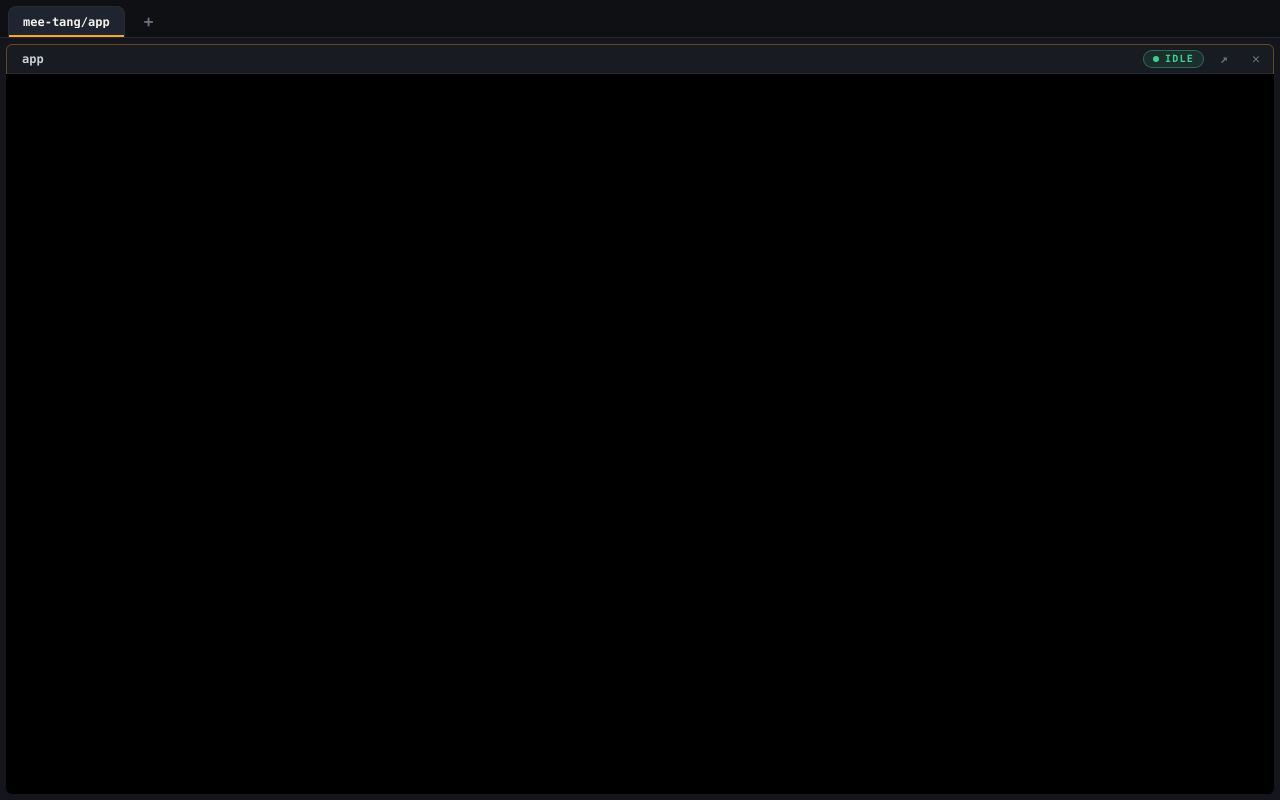
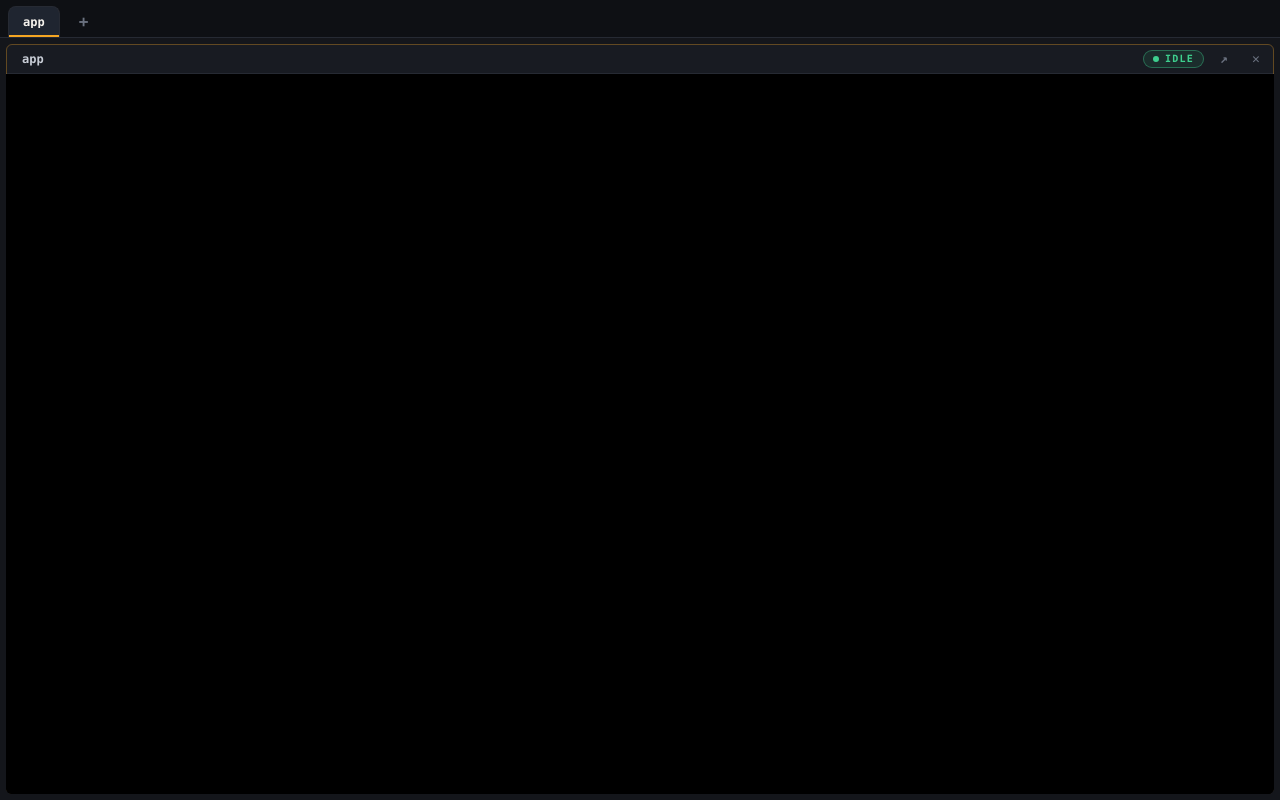
Before and after one commit to mamat1123/Cockpit, a React (Vite) app: page / in a window 1280 px wide. Built offline with nearby package versions, Linux system fonts and the light colour scheme.

Commit message:
feat(ui): tab + pane name follow the AI topic from the session log

```diff
--- a/src/components/TabBar.tsx
+++ b/src/components/TabBar.tsx
@@ -2,10 +2,10 @@ import type { Layout, Tab } from "../layout/paneLayout";
 import "./TabBar.css";
 
 function tabTitle(t: Tab): string {
-  const cwd = t.rows[0]?.panes[0]?.cwd ?? "";
-  const name = cwd.split("/").filter(Boolean).slice(-2).join("/") || "shell";
-  const count = t.rows.reduce((n, r) => n + r.panes.length, 0);
-  return count > 1 ? `${name} · ${count}` : name;
+  const panes = t.rows.flatMap((r) => r.panes);
+  const base = panes[0]?.title || "shell";
+  const name = base.length > 28 ? base.slice(0, 28) + "…" : base;
+  return panes.length > 1 ? `${name} · ${panes.length}` : name;
 }
 
 export function TabBar({ layout, onSelect, onNewTab, onReorder }: {
--- a/src/components/TabPanes.tsx
+++ b/src/components/TabPanes.tsx
@@ -19,6 +19,7 @@ function RowPanes({ row, focusedPaneId, dispatch }: {
               focused={p.id === focusedPaneId}
               onFocus={() => dispatch({ type: "focusPane", paneId: p.id })}
               onRename={(t) => dispatch({ type: "renamePane", paneId: p.id, title: t })}
+              onAutoTitle={(t) => dispatch({ type: "autoTitlePane", paneId: p.id, title: t })}
               onPopOut={() => dispatch({ type: "popOut", paneId: p.id })}
               onClose={() => { dispatch({ type: "focusPane", paneId: p.id }); dispatch({ type: "close" }); }}
               dragProps={{
--- a/src/components/TerminalPane.tsx
+++ b/src/components/TerminalPane.tsx
@@ -3,17 +3,19 @@ import { Terminal } from "@xterm/xterm";
 import { FitAddon } from "@xterm/addon-fit";
 import "@xterm/xterm/css/xterm.css";
 import { spawnPty, writePty, resizePty, onPtyOutput, onPtyExit } from "../lib/ptyClient";
+import { paneTopic } from "../lib/logClient";
 import { deriveState, type PaneState } from "../lib/paneState";
 import { PaneHeader } from "./PaneHeader";
 import "./TerminalPane.css";
 
-export function TerminalPane({ paneId, cwd, title, focused, onFocus, onRename, onPopOut, onClose, dragProps }: {
+export function TerminalPane({ paneId, cwd, title, focused, onFocus, onRename, onAutoTitle, onPopOut, onClose, dragProps }: {
   paneId: string;
   cwd: string;
   title: string;
   focused: boolean;
   onFocus: () => void;
   onRename: (title: string) => void;
+  onAutoTitle: (title: string) => void;
   onPopOut: () => void;
   onClose: () => void;
   dragProps?: React.HTMLAttributes<HTMLDivElement> & { draggable?: boolean };
@@ -23,6 +25,8 @@ export function TerminalPane({ paneId, cwd, title, focused, onFocus, onRename, o
   const lastLineAt = useRef<number | null>(null);
   const lastInputAt = useRef(0);
   const lastResizeAt = useRef(0);
+  const onAutoTitleRef = useRef(onAutoTitle);
+  onAutoTitleRef.current = onAutoTitle;
 
   useEffect(() => {
     const host = hostRef.current!;
@@ -76,6 +80,29 @@ export function TerminalPane({ paneId, cwd, title, focused, onFocus, onRename, o
     };
   }, [paneId, cwd]);
 
+  useEffect(() => {
+    let alive = true;
+    let last = "";
+    const poll = async () => {
+      try {
+        const t = await paneTopic(cwd);
+        if (alive && t && t !== last) {
+          last = t;
+          onAutoTitleRef.current(t);
+        }
+      } catch {
+        /* not under Tauri / no log yet — ignore */
+      }
+    };
+    const first = setTimeout(poll, 1200);
+    const id = setInterval(poll, 6000);
+    return () => {
+      alive = false;
+      clearTimeout(first);
+      clearInterval(id);
+    };
+  }, [cwd]);
+
   return (
     <div
       className={`cockpit-pane${state === "working" ? " is-working" : ""}${focused ? " is-focused" : ""}`}
--- a/src/lib/logClient.ts
+++ b/src/lib/logClient.ts
@@ -11,3 +11,6 @@ export function stopLogtail(paneId: string) {
 export function onLogLine(paneId: string, onLine: (line: string) => void): Promise<UnlistenFn> {
   return listen<string>(`pane://log/${paneId}`, (e) => onLine(e.payload));
 }
+export function paneTopic(cwd: string): Promise<string | null> {
+  return invoke("pane_topic", { cwd });
+}
```
